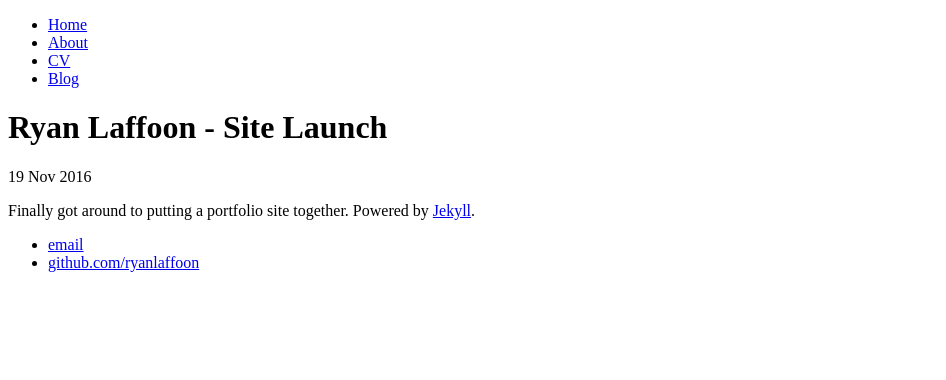
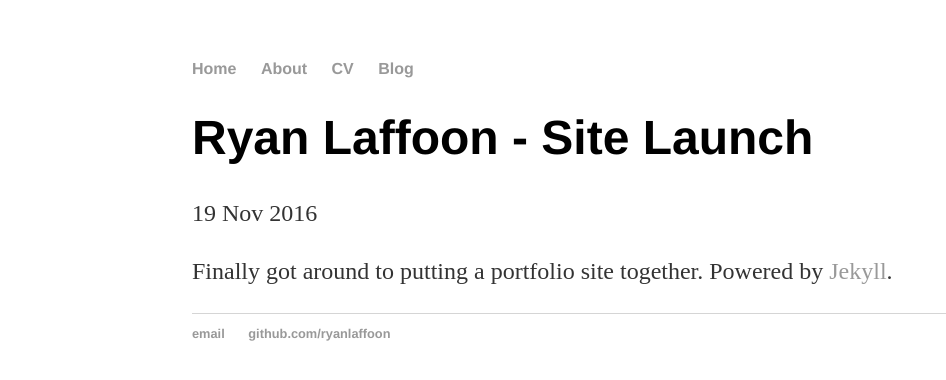
Before and after one commit to ryanlaffoon/ryanlaffoon.github.io, a Jekyll site: the page built from _posts/2016-11-19-sitelaunched.md, in a window 1280 px wide. Shown: the top 380 px of the page, without its empty margins (0-946 px from the left). Built offline with Jekyll 4.4.1, drawn with Linux system fonts in a browser that asks for light colours.

Commit message:
Update default.html

```diff
--- a/_layouts/default.html
+++ b/_layouts/default.html
@@ -2,7 +2,7 @@
 <html>
 <head>
     <title>{{ page.title }}</title>
-    <link href="css/main.css" rel="stylesheet" />
+    <link href="/css/main.css" type="text/css" rel="stylesheet" />
 </head>
 <body>
     <nav>
```
